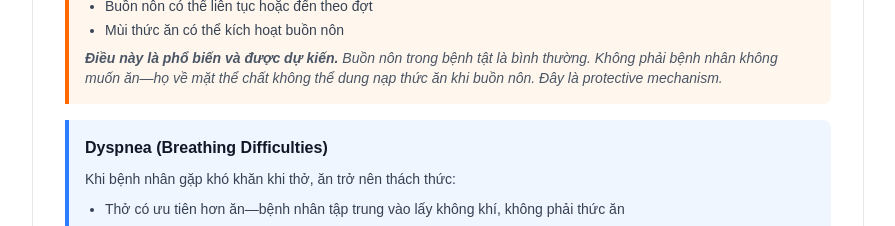
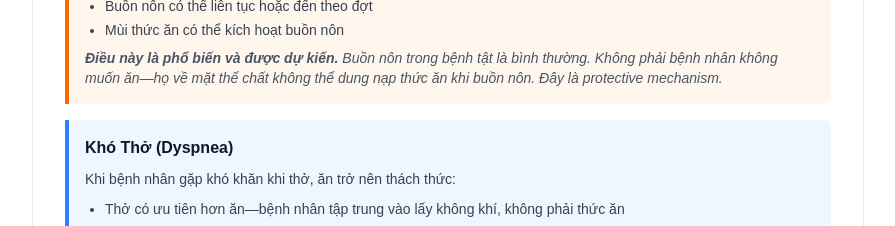
Before and after one commit to drvietcanh/nutrition, a Next.js app in the folder clinical-nutrition/: page /knowledge/why-intake-falls-short in a window 1280 px wide. Shown: the part 4980-5206 px from the top of the page, without its empty margins (192-1087 px from the left). Built offline with nearby package versions, Linux system fonts and the light colour scheme.

Commit message:
Viá»‡t hÃ³a heading 'Dyspnea' trong why-intake-falls-short page

```diff
--- a/clinical-nutrition/app/knowledge/why-intake-falls-short/page.tsx
+++ b/clinical-nutrition/app/knowledge/why-intake-falls-short/page.tsx
@@ -401,7 +401,7 @@
           </article>
 
           <article className="border-l-4 border-blue-500 bg-blue-50 rounded-r-lg p-4">
-            <h3 className="font-semibold text-gray-900 mb-2">Dyspnea (Breathing Difficulties)</h3>
+            <h3 className="font-semibold text-gray-900 mb-2">Khó Thở (Dyspnea)</h3>
             <p className="text-sm text-gray-700 leading-relaxed mb-2">
               Khi bệnh nhân gặp khó khăn khi thở, ăn trở nên thách thức:
             </p>
```
